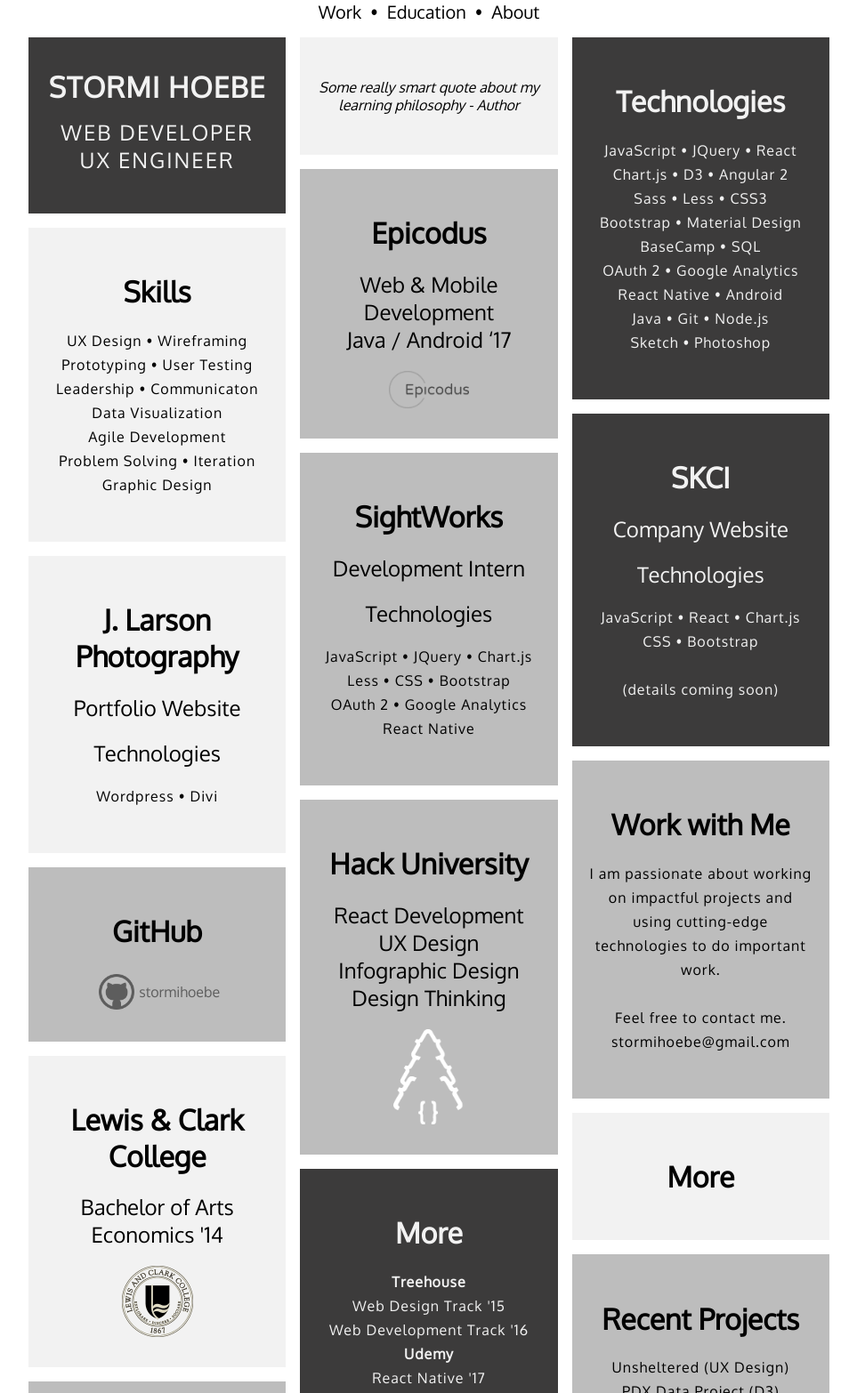
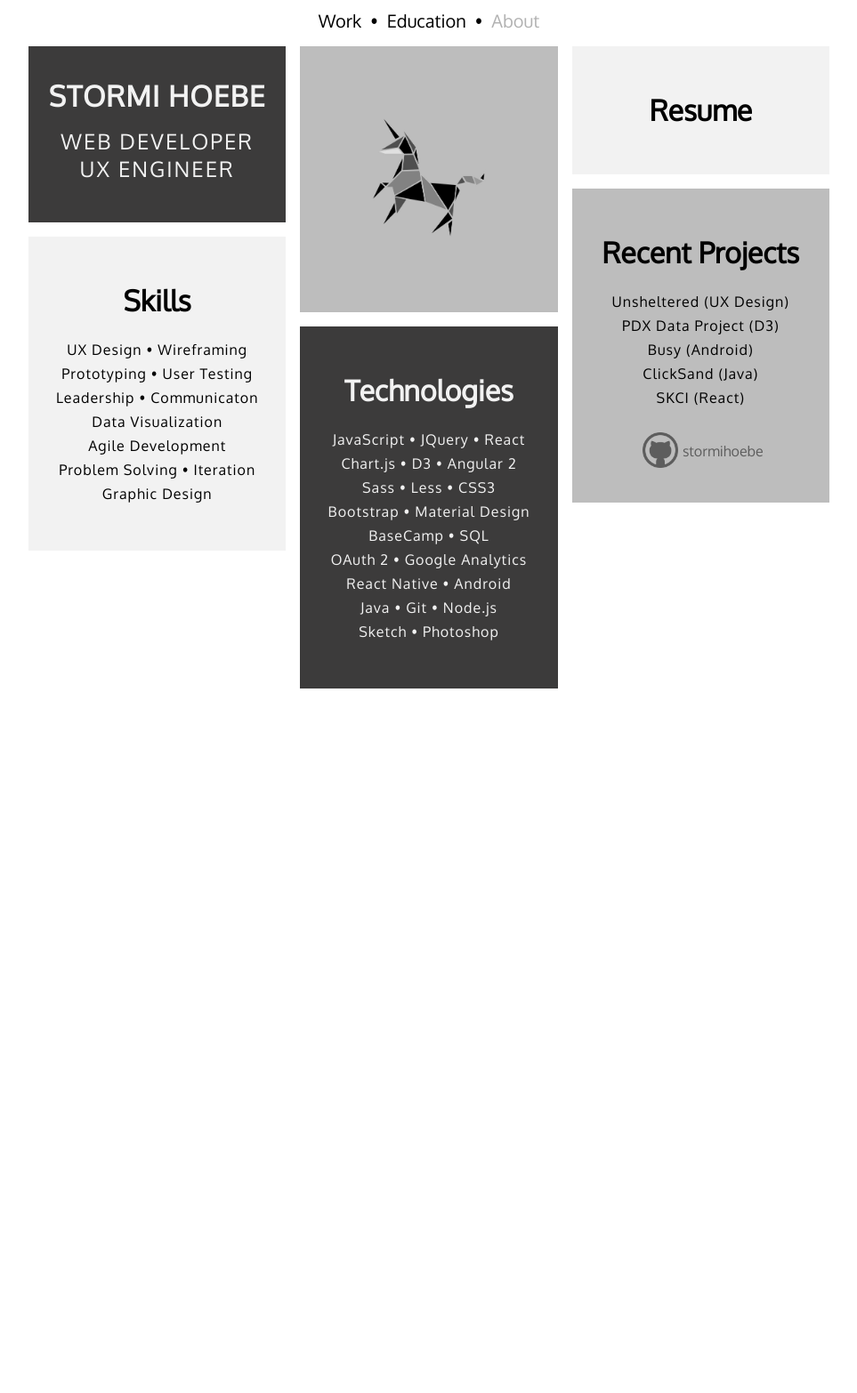
Before and after one commit to stormihoebe/new-portfolio, a plain HTML site: page index.html in a window 1280 px wide. Shown: the top 1566 px of the page at 89% size, without its empty margins (158-1121 px from the left). After the commit the page ends 800 px from the top, so only its background shows below. Drawn offline with nearby package versions, Linux system fonts and the light colour scheme.

Commit message:
add resume pdf

```diff
--- a/css/styles.css
+++ b/css/styles.css
@@ -4,6 +4,12 @@
   margin: auto;
   font-family: 'Oxygen', sans-serif;
 }
+a{
+  text-decoration: none;
+  color: inherit;
+  display: -webkit-inline-box;
+}
+
 #portfolio {
     margin: 1rem 0;
     -webkit-column-count: 3;
@@ -15,6 +21,12 @@
     -webkit-column-width: 33.33333333333333%;
     -moz-column-width: 33.33333333333333%;
     column-width: 33.33333333333333%;
+}
+.hidden{
+  display: none;
+}
+.active{
+  opacity: .3;
 }
 .tile {
     -webkit-transform: scale(0);
@@ -40,6 +52,7 @@
 .menu-bar {
   justify-content: center;
   display: flex;
+  margin-top: 10px;
 }
 .menu-item {
   display: inline-block;
@@ -97,6 +110,9 @@
   height: auto;
   margin: 5px;
 }
+.resume-container{
+  background: #3C3B3B;
+}
 @media only screen and (max-width: 830px) {
   #portfolio{
     -webkit-column-count: 2;
@@ -107,9 +123,12 @@
 
 @media only screen and (max-width: 400px) {
   #portfolio{
-
-  -webkit-column-count: 1;
-  -moz-column-count: 1;
-  column-count: 1;
+    -webkit-column-count: 1;
+    -moz-column-count: 1;
+    column-count: 1;
+  }
 }
+.extra-padding{
+  margin: 68px 10px;
+  line-height: 25px;
 }
--- a/index.html
+++ b/index.html
@@ -5,6 +5,8 @@
     <title>Stormi Hoebe | Web Developer</title>
     <link rel="stylesheet" href="css/styles.css">
     <link href="https://fonts.googleapis.com/css?family=Oxygen" rel="stylesheet">
+    <link rel="shortcut icon" href="./favicon.ico" type="image/x-icon">
+<link rel="icon" href="./favicon.ico" type="image/x-icon">
     <script
   src="https://code.jquery.com/jquery-3.2.1.js"
   integrity="sha256-DZAnKJ/6XZ9si04Hgrsxu/8s717jcIzLy3oi35EouyE="
@@ -17,7 +19,7 @@
       <p class="menu-item">•</p>
       <p class="btn fil-cat menu-item" data-rel="education">Education</p>
       <p class="menu-item">•</p>
-      <p class="btn fil-cat menu-item" data-rel="about">About</p>
+      <p class="btn fil-cat menu-item active" data-rel="about">About</p>
     </div>
 
     <div style="clear:both;"></div>
@@ -38,7 +40,7 @@
           Graphic Design
         </p>
       </div>
-      <div class="tile light scale-anm work all">
+      <div class="tile light scale-anm work all hidden">
         <h1>J. Larson Photography</h1>
         <h2>Portfolio Website</h2>
         <h2>Technologies</h2>
@@ -46,32 +48,33 @@
           Wordpress • Divi<br/>
         </p>
       </div>
-      <div class="tile medium scale-anm work all">
+      <div class="tile medium scale-anm work all hidden">
         <h1>GitHub</h1>
         <div class="github-item">
-          <img class="githubLogo" src="./img/gh.png" alt="github logo" width="40px" margin="10px"><p>stormihoebe</p>
+          <a href="https://github.com/stormihoebe"><img class="githubLogo" src="./img/gh.png" alt="github logo" width="40px" margin="10px"><p>stormihoebe</p></a>
 
         </div>
       </div>
-      <div class="tile light scale-anm education all">
+      <div class="tile light scale-anm education hidden all">
         <h1>Lewis & Clark College</h1>
         <h2>Bachelor of Arts<br/>
           Economics '14
+        <br/>
         </h2>
         <img src="./img/lclark.png" alt="lewis & Clark College logo" width="80px">
       </div>
       <div class="tile medium scale-anm about all">
 <img id="logo" src="./img/corn.png" alt="origami unicorn logo">
       </div>
-      <div class="tile light scale-anm education all">
-        <p><em>Some really smart quote about my learning philosophy - Author</em></p>
+      <div class="tile light scale-anm education hidden all">
+        <p class="extra-padding"><em>“The very best thing you can do for the whole world is to make the most of yourself.”<br/></em> – Wallace Wattles</p>
       </div>
-      <div class="tile medium scale-anm education all">
+      <div class="tile medium scale-anm education hidden all">
         <h1>Epicodus</h1>
         <h2>Web & Mobile</br>Development<br/>Java / Android ‘17</h2>
-        <img src="./img/epicodus.png" alt="Epicodus logo" width="90px">
+        <img src="./img/epicodus.png" alt="Epicodus logo" width="120px">
       </div>
-      <div class="tile medium scale-anm work all">
+      <div class="tile medium scale-anm work all hidden">
         <h1>SightWorks</h1>
         <h2>Development Intern</h2>
         <h2>Technologies</h2>
@@ -82,17 +85,17 @@
           React Native
         </p>
       </div>
-      <div class="tile medium scale-anm education all">
+      <div class="tile medium scale-anm education hidden all">
         <h1>Hack University</h1>
         <h2>React Development<br/>
         UX Design<br/>
         Infographic Design<br/>
         Design Thinking<br/>
         </h2>
-        <img src="./img/hack.png" alt="Hack Oregon logo" width="80px">
+        <img src="./img/hack.png" alt="Hack Oregon logo" width="60px">
 
       </div>
-      <div class="tile dark scale-anm education">
+      <div class="tile dark scale-anm education hidden">
         <h1>More</h1>
         <p class="list">
         <strong>Treehouse</strong></br>
@@ -102,7 +105,7 @@
         React Native '17
       </p>
       </div>
-      <div class="tile light scale-anm work all">
+      <div class="tile light scale-anm work all hidden">
         <h1>Hack Oregon</h1>
         <h2>UX Design Intern</h2>
         <h2>Technologies</h2>
@@ -126,7 +129,7 @@
           Sketch • Photoshop
         </p>
       </div>
-      <div class="tile dark scale-anm work all">
+      <div class="tile dark scale-anm work all hidden">
         <h1>SKCI</h1>
         <h2>Company Website</h2>
         <h2>Technologies</h2>
@@ -137,7 +140,7 @@
           (details coming soon)
         </p>
       </div>
-      <div class="tile medium scale-anm work all">
+      <div class="tile medium scale-anm work all hidden">
         <h1>Work with Me</h1>
         <p class="list">
         I am passionate about
@@ -150,7 +153,7 @@
         </p>
       </div>
       <div class="tile light scale-anm about all">
-        <h1>More</h1>
+        <a href="./resume.html"><h1>Resume</h1></a>
        </div>
       <div class="tile medium scale-anm about all">
         <h1>Recent Projects </h1>
@@ -162,11 +165,10 @@
           SKCI (React)
         </p>
         <div class="github-item">
-          <img class="githubLogo" src="./img/gh.png"  alt="github logo"><p>stormihoebe</p>
+          <a href="https://github.com/stormihoebe"><img class="githubLogo" src="./img/gh.png"  alt="github logo"><p>stormihoebe</p></a>
         </div>
        </div>
     </div>
-
     <div style="clear:both;"></div>
   </body>
 </html>
--- a/scripts/scripts.js
+++ b/scripts/scripts.js
@@ -1,8 +1,11 @@
-var selectedClass = "about";
+var selectedClass;
 
 $(function() {
+  selectedClass = "education";
 		$(".fil-cat").click(function(){
   		selectedClass = $(this).attr("data-rel");
+      $(".menu-item").removeClass("active");
+      $(this).addClass("active");
       $("#portfolio").fadeTo(100, 0.1);
   		$("#portfolio div").not("."+selectedClass).fadeOut().removeClass('scale-anm');
       setTimeout(function() {
```
Also changed, not shown: resume.html (added, +12 -0 lines), favicon.ico (added), 1 other file. Lines whose indentation alone changed are shown as unchanged.
